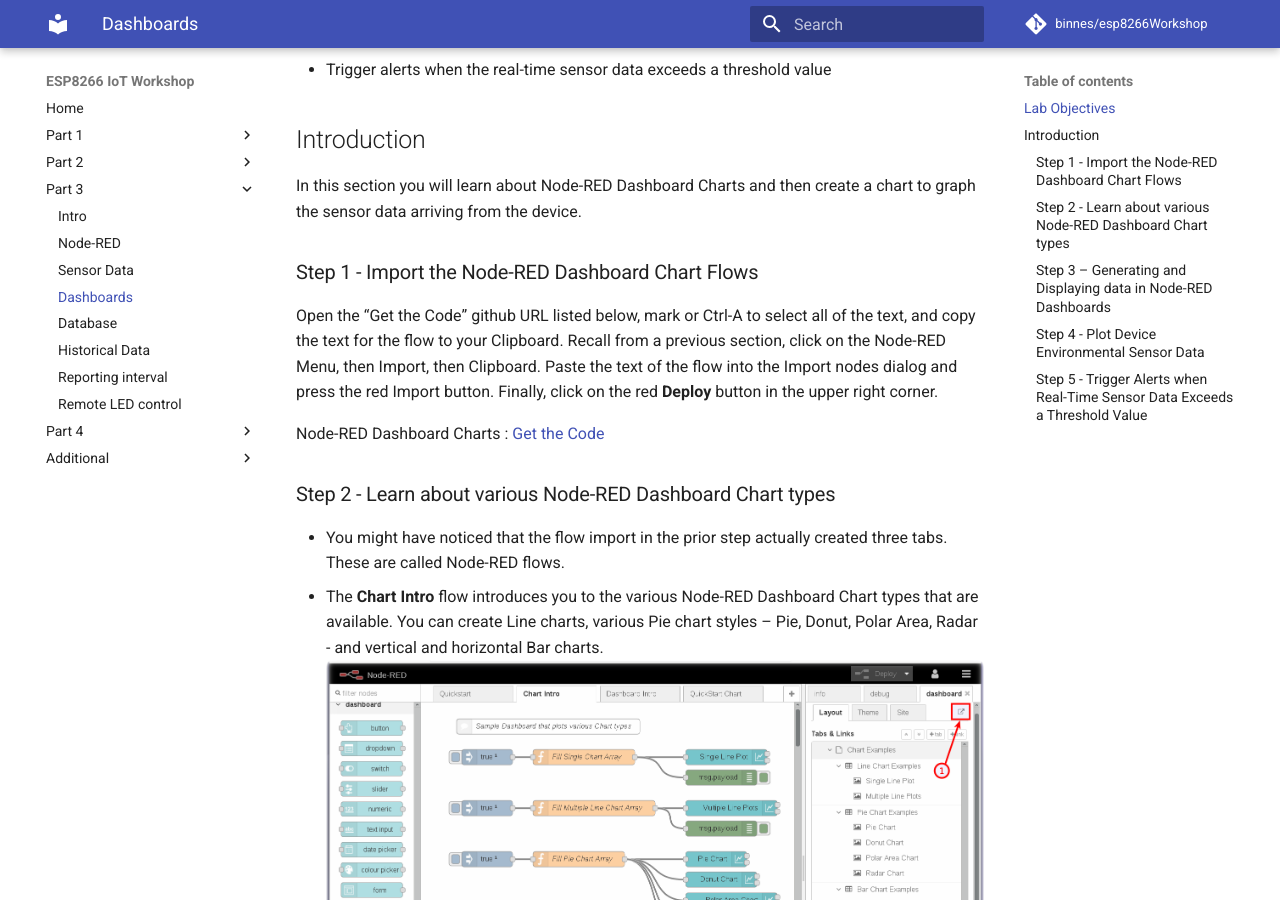
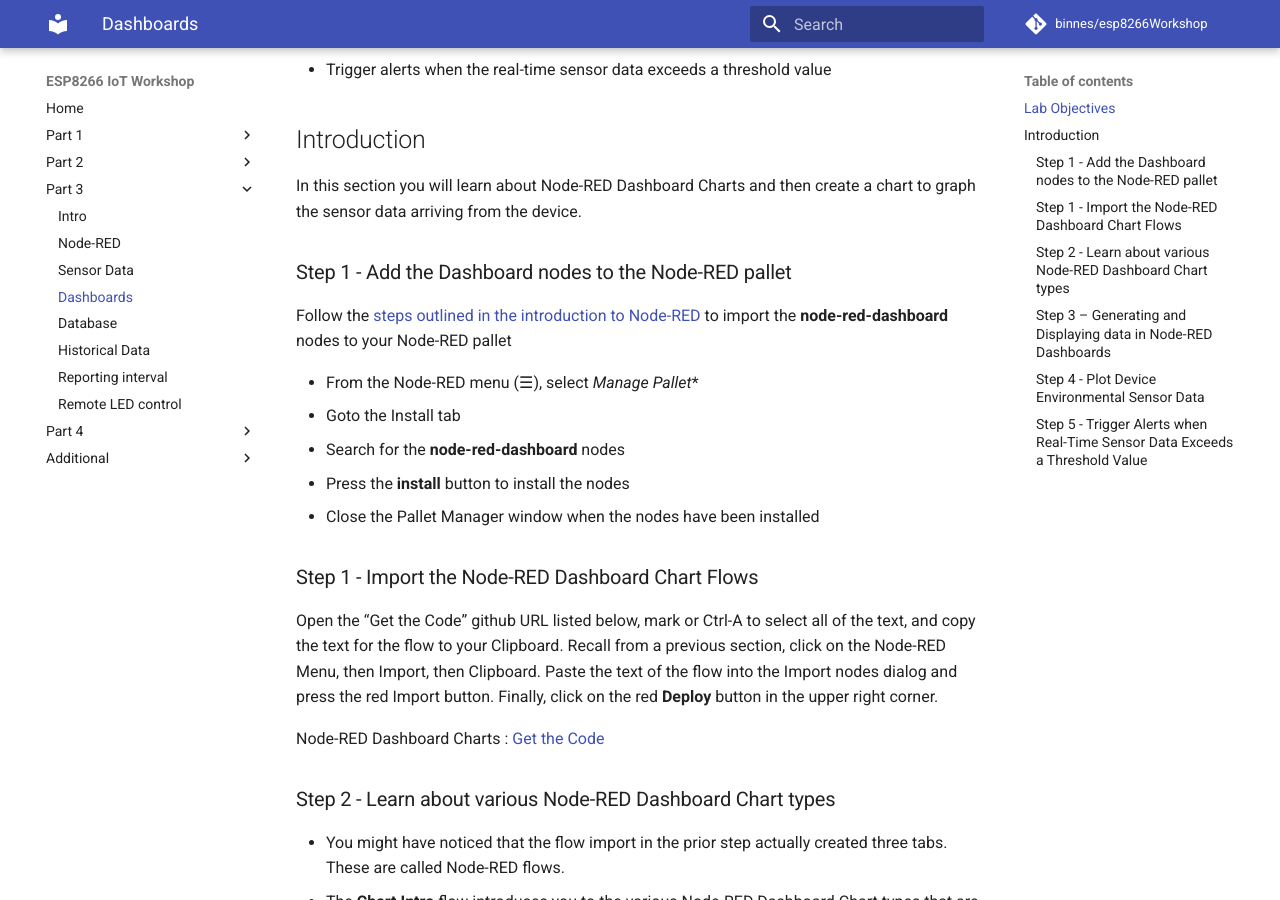
Before and after one commit to binnes/esp8266Workshop, an MkDocs documentation site: the page built from docs/part3/DASHBOARD.md, in a window 1280 px wide and 900 px high, scrolled down 409 px. Built offline with MkDocs 1.6.1 and Material for MkDocs 9.7.7, drawn with Linux system fonts in a browser that asks for light colours; comment, search, counter and statistics services are not loaded.

Commit message:
added clarity around importing dashboard nodes

```diff
--- a/docs/part3/DASHBOARD.md
+++ b/docs/part3/DASHBOARD.md
@@ -12,6 +12,16 @@ In this lab you will import Node-RED flows which create Dashboard Charts. After
 ## Introduction
 
 In this section you will learn about Node-RED Dashboard Charts and then create a chart to graph the sensor data arriving from the device.
+
+### Step 1 - Add the Dashboard nodes to the Node-RED pallet
+
+Follow the [steps outlined in the introduction to Node-RED](NODERED.md#step-3-how-to-install-additional-node-red-nodes-information-only) to import the **node-red-dashboard** nodes to your Node-RED pallet
+
+- From the Node-RED menu (☰), select *Manage Pallet**
+- Goto the Install tab
+- Search for the **node-red-dashboard** nodes
+- Press the **install** button to install the nodes
+- Close the Pallet Manager window when the nodes have been installed
 
 ### Step 1 - Import the Node-RED Dashboard Chart Flows
 
```
